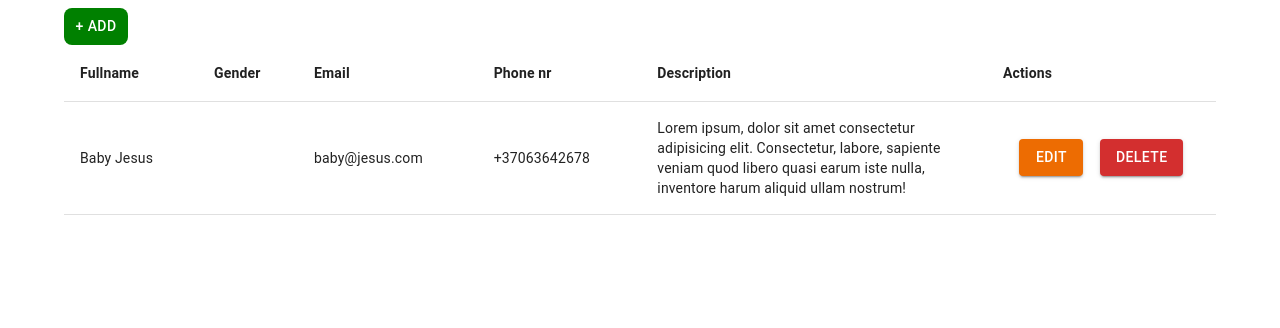
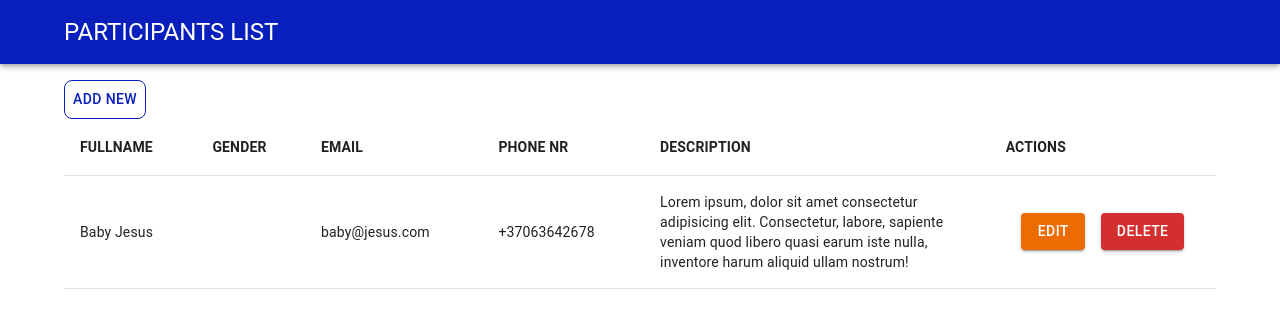
Before and after one commit to karolisjon/react-participants-list, a React (Create React App) app: page / in a window 1280 px wide. Shown: the top 328 px of the page. Built offline with nearby package versions, Linux system fonts and the light colour scheme; data requests are answered from the project's data file.

Commit message:
feat: added navbar and adjusted add new participant button and modal styles

```diff
--- a/src/app.jsx
+++ b/src/app.jsx
@@ -1,5 +1,5 @@
 import React, { useEffect, useState } from 'react';
-import CustomContainer from './components/custom-container';
+import Container from './components/custom-container';
 import {
   Box,
   Button,
@@ -14,16 +14,18 @@ import {
   TextField,
   Select,
   MenuItem,
-  ClickAwayListener
+  ClickAwayListener,
+  AppBar,
+  Toolbar,
 } from '@mui/material';
 
 const tableColumns = [
-  { id: 1, label: 'Fullname' },
-  { id: 2, label: 'Gender' },
-  { id: 3, label: 'Email' },
-  { id: 4, label: 'Phone nr' },
-  { id: 5, label: 'Description' },
-  { id: 6, label: 'Actions' },
+  { id: 1, label: 'FULLNAME' },
+  { id: 2, label: 'GENDER' },
+  { id: 3, label: 'EMAIL' },
+  { id: 4, label: 'PHONE NR' },
+  { id: 5, label: 'DESCRIPTION' },
+  { id: 6, label: 'ACTIONS' },
 ];
 
 const App = () => {
@@ -49,18 +51,27 @@ const App = () => {
   }, []);
 
   return (
-    <CustomContainer>
+    <Container>
+      <AppBar sx={{ backgroundColor: '#091fbb' }}>
+        <Toolbar>
+          <Container>
+            <Typography variant='h5'>PARTICIPANTS LIST</Typography>
+          </Container>
+        </Toolbar>
+      </AppBar>
+
         <ClickAwayListener onClickAway={handleClickAway}>
-        <Box>
+          <Box sx={{ marginTop: '80px' }}>
             <Button
               sx={{
                 borderRadius: '8px',
-              backgroundColor: 'green',
-              color: '#fff'
+                backgroundColor: '#fff',
+                color: '#091fbb',
+                border: '1px solid #091fbb'
               }}
               onClick={handleOpen}
             >
-            + Add
+              Add new
             </Button>
 
             <Modal
@@ -72,14 +83,14 @@ const App = () => {
                 top: '50%',
                 left: '50%',
                 transform: 'translate(-50%, -50%)',
-              backgroundColor: '#f6f6f6',
+                backgroundColor: '#fff',
+                border: '1px solid #091fbb',
                 borderRadius: '8px',
                 height: 'fit-content',
                 width: 400,
                 boxShadow: 2,
               }}
             >
-
               <form
                 action="submit"
                 style={{
@@ -148,7 +159,6 @@ const App = () => {
               }
             </TableRow>
           </TableHead>
-
           <TableBody>
             {
               participants.map(({
@@ -176,8 +186,7 @@ const App = () => {
             }
           </TableBody>
         </Table>
-
-    </CustomContainer>
+    </Container>
   );
 }
 
```
Lines whose indentation alone changed are shown as unchanged.
